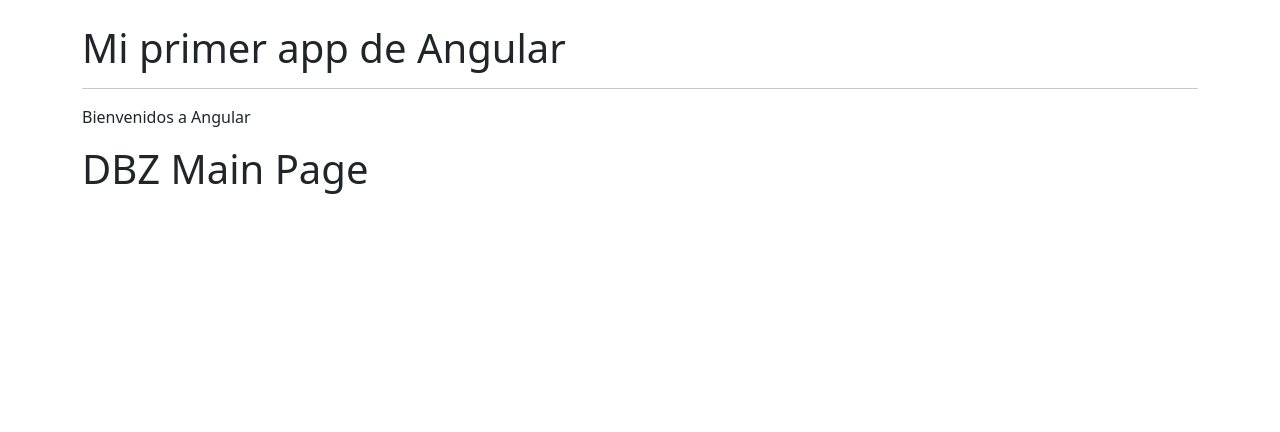
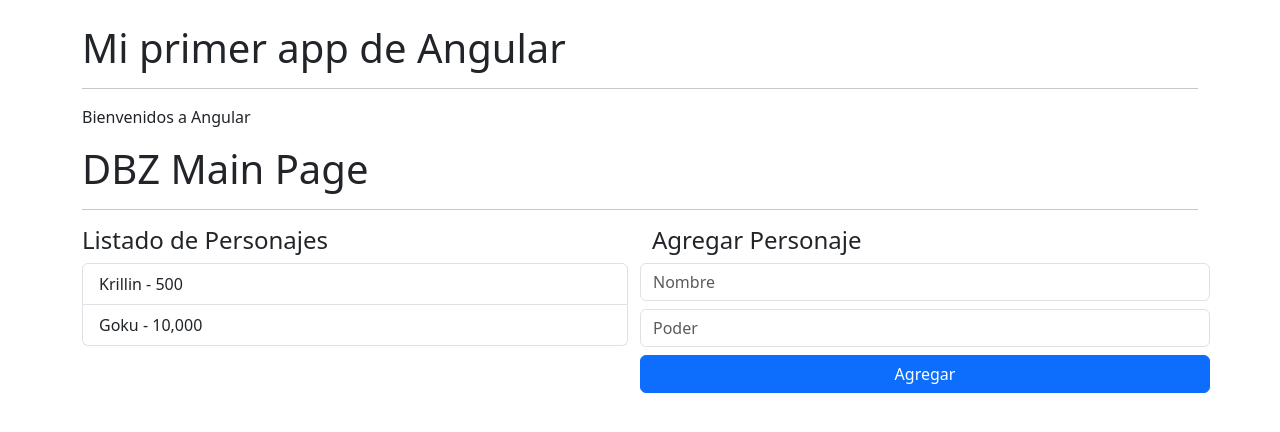
Before and after one commit to EdwinAlexanderBernardinoMoran/Angular_De_Cero_A_Experto, an Angular app in the folder 03_Angular_Expandir_Bases/: page / in a window 1280 px wide. Shown: the top 432 px of the page. Built offline with nearby package versions, Linux system fonts and the light colour scheme.

Commit message:
Diseño de la pantalla a trabajar

```diff
--- a/03_Angular_Expandir_Bases/src/app/dbz/pages/main-page.component.html
+++ b/03_Angular_Expandir_Bases/src/app/dbz/pages/main-page.component.html
@@ -1 +1,21 @@
 <h1>DBZ Main Page</h1>
+<hr>
+
+<div class="row">
+  <div class="col">
+    <h4>Listado de Personajes</h4>
+    <ul class="list-group">
+      <li class="list-group-item">Krillin - 500</li>
+      <li class="list-group-item">Goku - 10,000</li>
+    </ul>
+  </div>
+  <div class="col">
+    <h4>Agregar Personaje</h4>
+    <form action="" class="row">
+      <input class="form-control mb-2" type="text" placeholder="Nombre">
+      <input class="form-control mb-2" type="number" placeholder="Poder">
+
+      <button type="submit" class="btn btn-primary">Agregar</button>
+    </form>
+  </div>
+</div>
--- a/03_Angular_Expandir_Bases/tsconfig.json
+++ b/03_Angular_Expandir_Bases/tsconfig.json
@@ -1,4 +1,3 @@
-/* To learn more about this file see: https://angular.io/config/tsconfig. */
 {
   "compileOnSave": false,
   "compilerOptions": {
```
